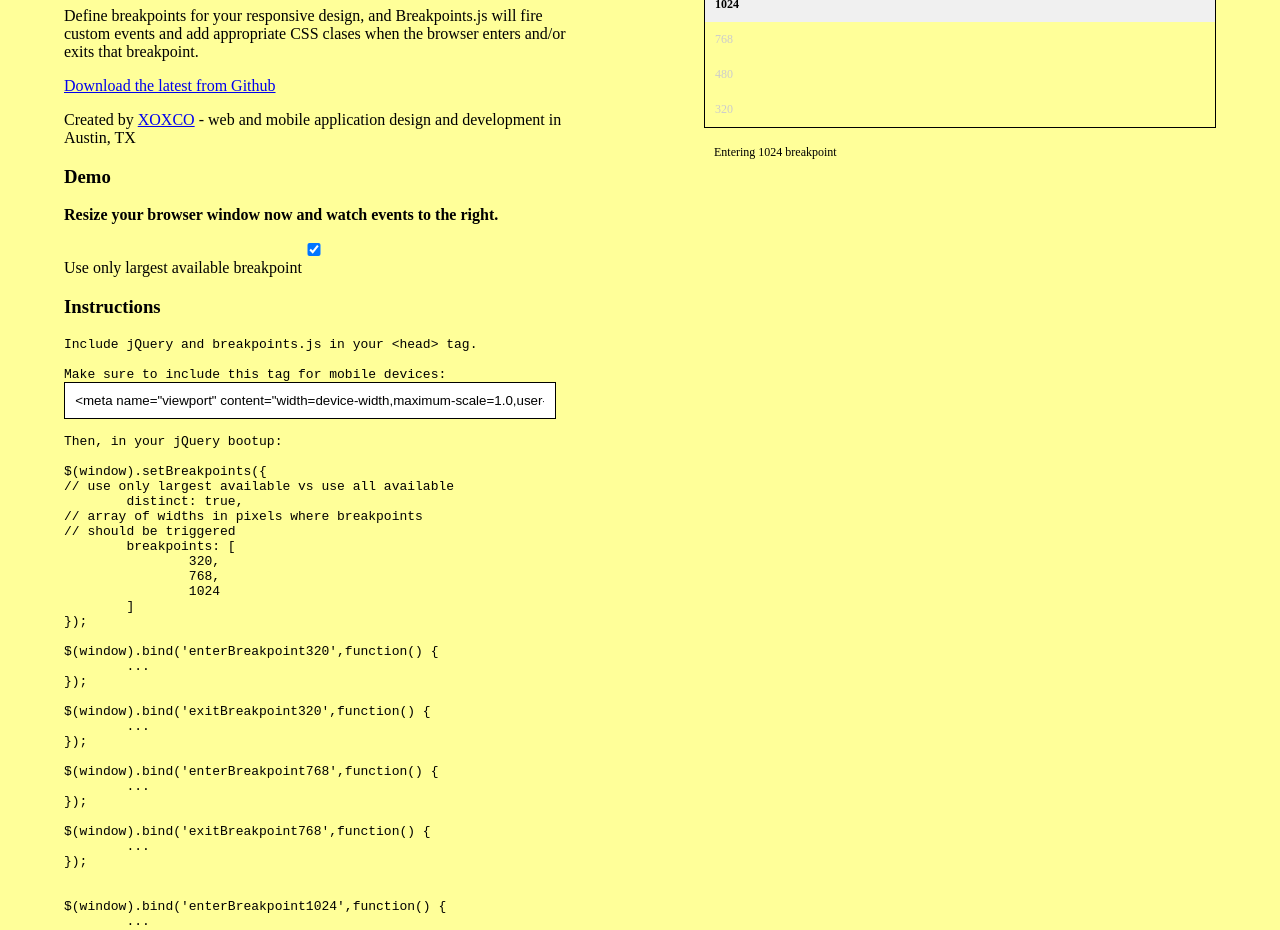
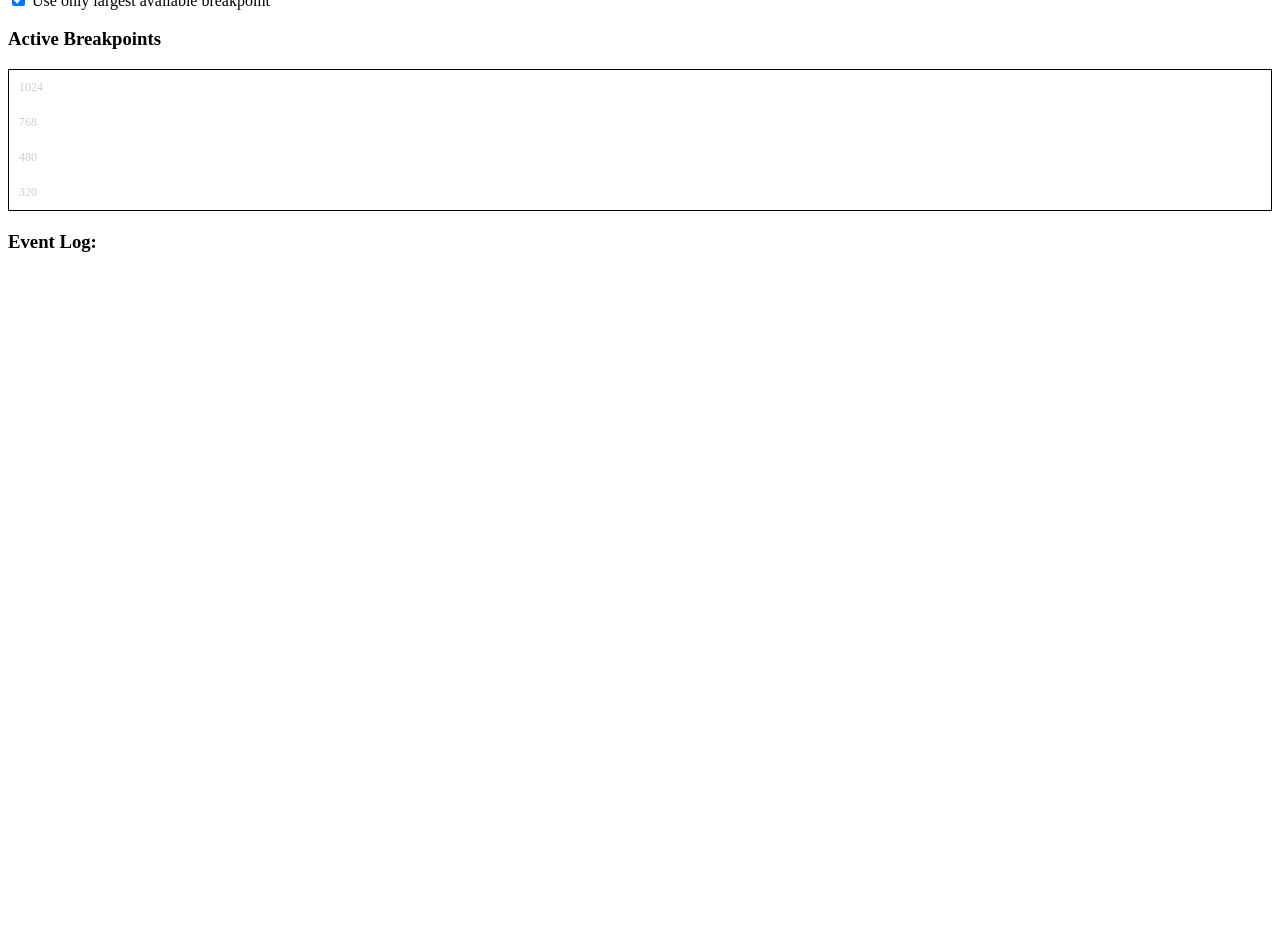
Before and after one commit to xoxco/breakpoints, a plain HTML site: page example.html in a window 1280 px wide. Shown: the part 93-1023 px from the top of the page. After the commit the page ends 800 px from the top, so only its background shows below. Drawn offline with nearby package versions, Linux system fonts and the light colour scheme; a script that the page names is missing.

Commit message:
Clean up the readme and example file to be useful and distinct!

```diff
--- a/index.html
+++ b/example.html
@@ -1,10 +1,5 @@
-<head>
-	<title>Breakpoints.js - Handy events for your responsive design!</title>
-	<meta name="viewport" content="width=device-width,maximum-scale=1.0,user-scalable=no">
-
-
 	<script type="text/javascript" src="https://ajax.googleapis.com/ajax/libs/jquery/1.5.2/jquery.min.js"></script>
-	<script src="breakpoints.js"></script>
+	<script  type="text/javascript" src="http://xoxco.com/projects/code/breakpoints/breakpoints.js"></script>
 	<script>
 
 		$(function() {
@@ -51,34 +46,16 @@
 
 	</script>
 	<style>
-		body {
-			background: #FFF;
-			margin:0px;
-			padding:0px;
-		}
-		#log {
-			width: 40%;
-			margin: 20px 5%;
-			float: left;
-		}
+
+
 		#log p {
 			font-size: 12px;
 			padding: 5px 10px;
 		}
-		#instructions {
-			float: left;
-			width: 40%;
-			margin: 20px 5%;
-		}
-		#instructions input {
-			border:0px;
-			padding:2%;
-			width: 96%;
-			border:1px solid #000;
-		}
 
 		#status {
 			border:1px solid #000;
+			margin-bottom:20px;
 		}
 		#status p { color: #CCC;  margin:0px; padding:10px;}
 
@@ -89,31 +66,12 @@
 		.breakpoint-320 #status p.breakpoint320 { color: #000; font-weight:bold; background: #F0F0F0; }
 
 
-		.breakpoint-1024 {
-			background: #FFFF99;
-		}
-		.breakpoint-768 {
-			background: #FFFFCC;
-		}
-		.breakpoint-320 {
-			background: #FFFFFF;
-		}
+
 
 	</style>
 </head>
 <body>
 	<div id="instructions">
-		<h1>Breakpoints.js</h1>
-		<p>
-			Define breakpoints for your responsive design,
-			and Breakpoints.js will fire custom events
-			and add appropriate CSS clases
-			when the browser enters and/or exits that breakpoint.
-		</p>
-
-		<p><a href="https://github.com/xoxco/breakpoints">Download the latest from Github</a></p>
-
-		<p>Created by <a href="http://xoxco.com/">XOXCO</a> - web and mobile application design and development in Austin, TX</p>
 
 		<h3>Demo</h3>
 
@@ -124,56 +82,6 @@
 		<p>
 			<input name="distinct" type="checkbox" id="distinct" checked /> <label for="distinct">Use only largest available breakpoint</label>
 		</p>
-
-
-		<h3>Instructions</h3>
-
-		<pre>
-Include jQuery and breakpoints.js in your &lt;head&gt; tag.
-
-Make sure to include this tag for mobile devices:
-<input value='&lt;meta name="viewport" content="width=device-width,maximum-scale=1.0,user-scalable=no"&gt;'>
-
-Then, in your jQuery bootup:
-
-$(window).setBreakpoints({
-// use only largest available vs use all available
-	distinct: true,
-// array of widths in pixels where breakpoints
-// should be triggered
-	breakpoints: [
-		320,
-		768,
-		1024
-	]
-});
-
-$(window).bind('enterBreakpoint320',function() {
-	...
-});
-
-$(window).bind('exitBreakpoint320',function() {
-	...
-});
-
-$(window).bind('enterBreakpoint768',function() {
-	...
-});
-
-$(window).bind('exitBreakpoint768',function() {
-	...
-});
-
-
-$(window).bind('enterBreakpoint1024',function() {
-	...
-});
-
-$(window).bind('exitBreakpoint1024',function() {
-	...
-});
-
-		</pre>
 	</div>
 	<div id="log">
 
@@ -185,6 +93,8 @@ $(window).bind('exitBreakpoint1024',function() {
 		<p class="breakpoint480">480</p>
 		<p class="breakpoint320">320</p>
 		</div>
+
+		<h3>Event Log:</h3>
 
 	</div>
 
```
Also changed, not shown: README.md.
